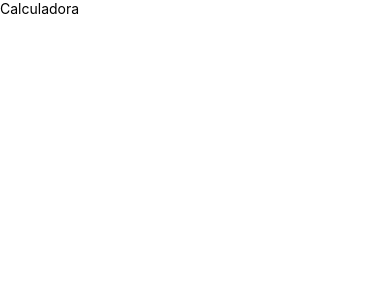
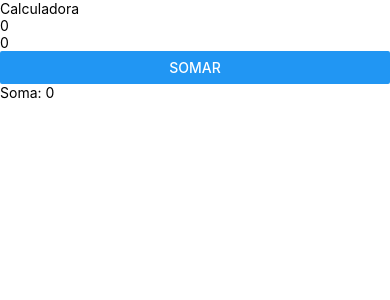
Before and after one commit to glauberferreira/ProjetoMovel, a React Native app: screen / in a window 390 px wide. Shown: the top 300 px of the page. Built offline with nearby package versions, Linux system fonts and the light colour scheme.

Commit message:
implementa a soma de dois números

```diff
--- a/Calculadora.js
+++ b/Calculadora.js
@@ -1,8 +1,19 @@
-import { Text } from 'react-native';
+import { useState } from 'react';
+import { Button, Text, TextInput, View } from 'react-native';
 
 const Calculadora = () => {
+    const [parcela1, setParcela1] = useState(0);
+    const [parcela2, setParcela2] = useState(0);
+    const [soma, setSoma] = useState(0);
+
     return (
-        <Text>Calculadora</Text>
+        <View>
+            <Text>Calculadora</Text>
+            <TextInput defaultValue={parcela1.toString()} onChangeText={(texto) => setParcela1(Number(texto))}/>
+            <TextInput defaultValue={parcela2.toString()} onChangeText={(texto) => setParcela2(Number(texto))}/>
+            <Button title="Somar" onPress={() => setSoma(parcela1 + parcela2)}/>
+            <Text>Soma: {soma}</Text>
+        </View>
     );
 }
 
```
